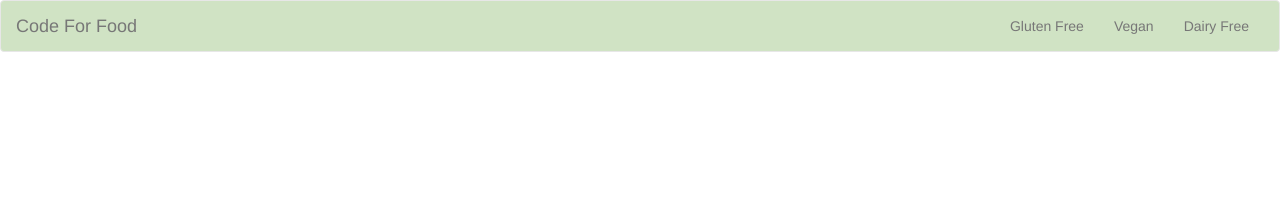
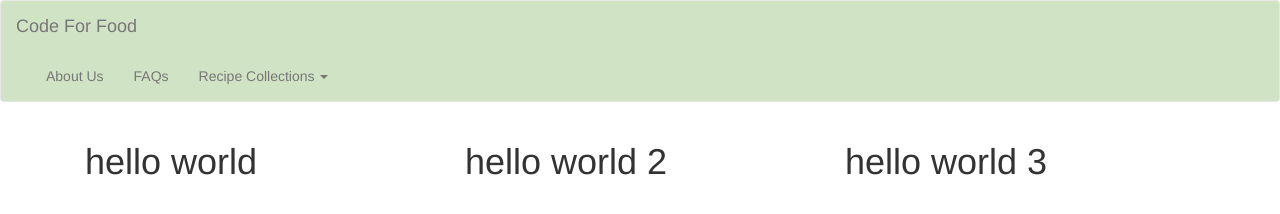
Before and after one commit to Amy2949/codeforfood, a plain HTML site: page nav.html in a window 1280 px wide. Drawn offline with nearby package versions, Linux system fonts and the light colour scheme.

Commit message:
adding more information to the nav and started some styling

```diff
--- a/nav.html
+++ b/nav.html
@@ -4,9 +4,9 @@
   <title>
     Practice navigation
   </title>
-<!-- <link rel="stylesheet" type="text/css" href="./bootstrap/css/bootstrap.css"> -->
   <!-- Latest compiled and minified CSS -->
   <link rel="stylesheet" href="https://maxcdn.bootstrapcdn.com/bootstrap/3.3.7/css/bootstrap.min.css" integrity="sha384-BVYiiSIFeK1dGmJRAkycuHAHRg32OmUcww7on3RYdg4Va+PmSTsz/K68vbdEjh4u" crossorigin="anonymous">
+
   <link rel="stylesheet" type="text/css" href="./styles.css">
 </head>
 
@@ -16,57 +16,52 @@
     <div class="container-fluid">
       <!-- Brand and toggle get grouped for better mobile display -->
       <div class="navbar-header">
-<!--       <button type="button" class="navbar-toggle collapsed" data-toggle="collapse" data-target="#bs-example-navbar-collapse-1" aria-expanded="false">
+        <button type="button" class="navbar-toggle collapsed" data-toggle="collapse" data-target="#bs-example-navbar-collapse-1" aria-expanded="false">
           <span class="sr-only">Toggle navigation</span>
           <span class="icon-bar"></span>
           <span class="icon-bar"></span>
           <span class="icon-bar"></span>
-      </button> -->
+        </button>
         <a class="navbar-brand" href="#">Code For Food</a>
       </div>
 
-    <!-- Collect the nav links, forms, and other content for toggling -->
-    <div class="collapse navbar-collapse" id="bs-example-navbar-collapse-1">
- <!--      <ul class="nav navbar-nav">
-        <li class="active"><a href="#">Link <span class="sr-only">(current)</span></a></li>
-        <li><a href="#">Link</a></li>
+        <ul class="nav navbar-nav navbar-right col-sm-12 col-lg-">
+          <li><a href="#">About Us</a></li>
+          <li><a href="#">FAQs</a></li>
           <li class="dropdown">
-          <a href="#" class="dropdown-toggle" data-toggle="dropdown" role="button" aria-haspopup="true" aria-expanded="false">Dropdown <span class="caret"></span></a>
+            <a href="#" class="dropdown-toggle" data-toggle="dropdown" role="button" aria-haspopup="true" aria-expanded="false">Recipe Collections <span class="caret"></span></a>
             <ul class="dropdown-menu">
-            <li><a href="#">Action</a></li>
-            <li><a href="#">Another action</a></li>
-            <li><a href="#">Something else here</a></li>
-            <li role="separator" class="divider"></li>
-            <li><a href="#">Separated link</a></li>
-            <li role="separator" class="divider"></li>
-            <li><a href="#">One more separated link</a></li>
-          </ul>
-        </li>
-      </ul> -->
-      <!-- <form class="navbar-form navbar-left"> -->
-        <!-- <div class="form-group">
-          <input type="text" class="form-control" placeholder="Search">
-        </div> -->
-        <!-- <button type="submit" class="btn btn-default">Submit</button> -->
-      <!-- </form> -->
-      <ul class="nav navbar-nav navbar-right">
               <li><a href="./gluten_free.html">Gluten Free</a></li>
         <li><a href="./vegan.html">Vegan</a></li>
         <li><a href="./dairy_free.html">Dairy Free</a></li>
+            </ul>
+          </li>
+        </ul>
 
- <!--        <li class="dropdown">
-          <a href="#" class="dropdown-toggle" data-toggle="dropdown" role="button" aria-haspopup="true" aria-expanded="false">Dropdown <span class="caret"></span></a>
-          <ul class="dropdown-menu">
-            <li><a href="#">Action</a></li>
-            <li><a href="#">Another action</a></li>
-            <li><a href="#">Something else here</a></li>
-            <li role="separator" class="divider"></li>
-            <li><a href="#">Separated link</a></li>
-          </ul>
-        </li> -->
-     </ul>
       </div><!-- /.navbar-collapse -->
     </div><!-- /.container-fluid -->
 </nav>
+
+<div class="container">
+
+
+<div class="col-sm-12 col-md-6 col-lg-4">
+  <h1>hello world</h1>
+</div>
+
+<div class="col-sm-12 col-md-6 col-lg-4">
+  <h1>hello world 2</h1>
+</div>
+
+<div class="col-sm-12 col-md-6 col-lg-4">
+  <h1>hello world 3</h1>
+</div>
+
+
+</div>
+
+   <script src="https://ajax.googleapis.com/ajax/libs/jquery/1.12.4/jquery.min.js"></script>
+   <!-- Latest compiled and minified JavaScript -->
+   <script src="https://maxcdn.bootstrapcdn.com/bootstrap/3.3.7/js/bootstrap.min.js" integrity="sha384-Tc5IQib027qvyjSMfHjOMaLkfuWVxZxUPnCJA7l2mCWNIpG9mGCD8wGNIcPD7Txa" crossorigin="anonymous"></script>
  </body>
  </html>
--- a/styles.css
+++ b/styles.css
@@ -1,6 +1,10 @@
 .navbar.navbar-default {
-    background-color: #D0E3C4
+    background-color: #D0E3C4;
 }
 .nav.navbar-nav.navbar-right {
+    back: #C05746;
+    float: center;
+}
+.navbar-brand {
     color: #C05746
 }
```
Lines whose indentation alone changed are shown as unchanged.
